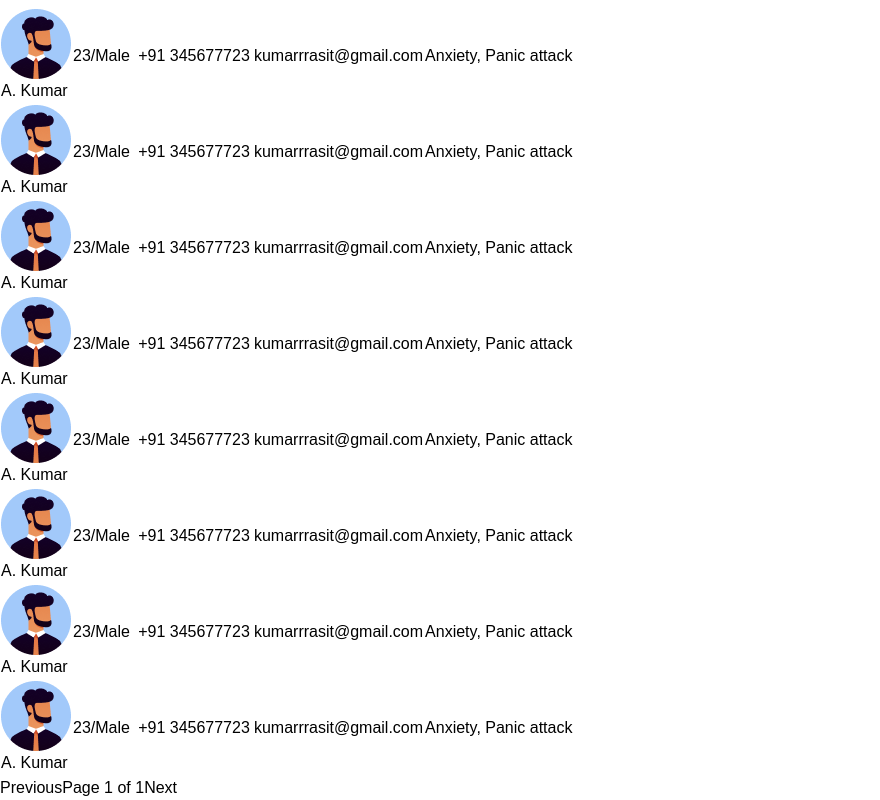
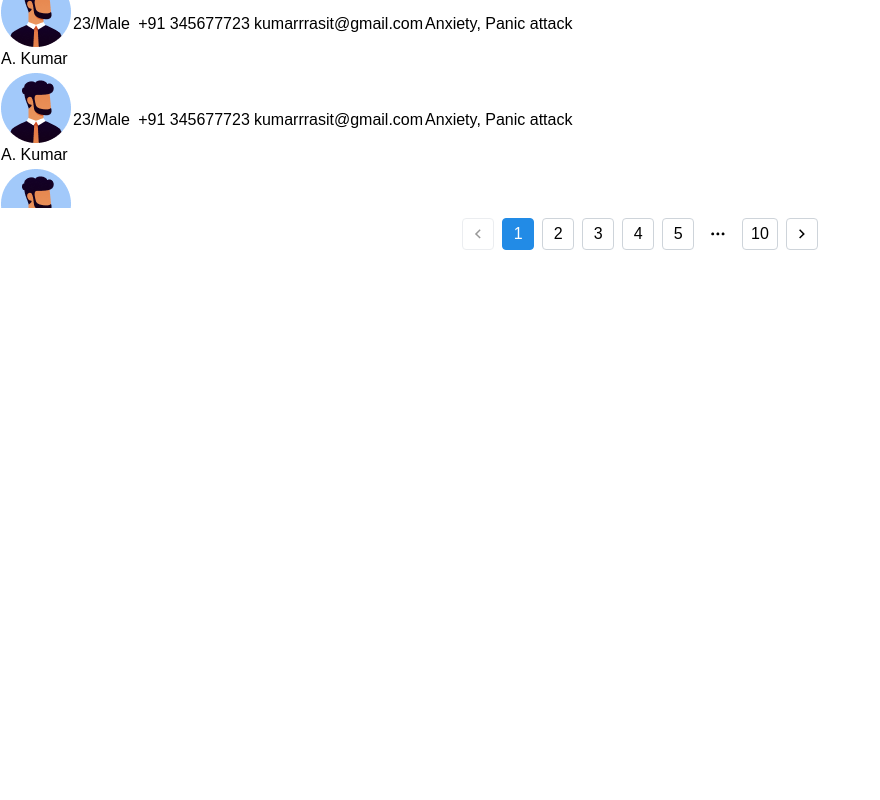
Before and after one commit to divspark/Serene_Minds_Professional2, a React (Vite) app: page /clients in a window 1280 px wide. Shown: the part 1537-2337 px from the top of the page, without its empty margins (0-880 px from the left). After the commit the page ends 1787 px from the top, so only its background shows below. Built offline with nearby package versions, Linux system fonts and the light colour scheme; a web font is replaced by a local one.

Commit message:
CSS fixes

```diff
--- a/package.json
+++ b/package.json
@@ -11,10 +11,10 @@
   },
   "dependencies": {
     "@ericz1803/react-google-calendar": "^4.3.2",
-    "@mantine/charts": "^7.13.2",
     "@mantine/core": "^7.13.2",
     "@mantine/dates": "^7.13.2",
     "@mantine/hooks": "^7.13.2",
+    "@mantine/modals": "^7.13.3",
     "@reduxjs/toolkit": "^2.2.7",
     "@tabler/icons-react": "^3.19.0",
     "@tanstack/react-table": "^8.20.5",
--- a/src/App.jsx
+++ b/src/App.jsx
@@ -1,15 +1,7 @@
-import { MantineProvider } from "@mantine/core";
-import "@mantine/core/styles.css";
-import "@mantine/core/styles.css";
-import "@mantine/dates";
 import AppRouter from "./routes/AppRouter";
 
 function App() {
-  return (
-    <MantineProvider>
-      <AppRouter />
-    </MantineProvider>
-  );
+  return <AppRouter />;
 }
 
 export default App;
--- a/src/components/ClientDetails/ClientInfoCard.jsx
+++ b/src/components/ClientDetails/ClientInfoCard.jsx
@@ -10,6 +10,7 @@ import {
   Avatar,
   ActionIcon,
 } from "@mantine/core";
+import { modals } from "@mantine/modals";
 import {
   BanUser,
   TransferClient,
@@ -26,6 +27,19 @@ export const LabelValueCombo = (label, value) => (
   </Stack>
 );
 export default function ClientInfoCard() {
+  const openModal = () =>
+    modals.openConfirmModal({
+      title: "Please confirm your action",
+      children: (
+        <Text size="sm">
+          This action is so important that you are required to confirm it with a
+          modal. Please click one of these buttons to proceed.
+        </Text>
+      ),
+      labels: { confirm: "Confirm", cancel: "Cancel" },
+      onCancel: () => console.log("Cancel"),
+      onConfirm: () => console.log("Confirmed"),
+    });
   return (
     <Card className="non-padding-card" shadow="xs" radius="lg" withBorder>
       <Flex>
@@ -61,13 +75,20 @@ export default function ClientInfoCard() {
             </ActionIcon>
           </Flex>
         </Stack>
-
         <Stack justify="flex-start" p={10} flex={1}>
           <Flex gap={20} align="center" px={20} justify="flex-end">
-            <ActionIcon variant="white" aria-label="Transfer Client">
+            <ActionIcon
+              onClick={() => openModal()}
+              variant="white"
+              aria-label="Transfer Client"
+            >
               <TransferClient stroke={1.5} />
             </ActionIcon>
-            <ActionIcon variant="white" aria-label="Ban User">
+            <ActionIcon
+              onClick={() => openModal()}
+              variant="white"
+              aria-label="Ban User"
+            >
               <BanUser stroke={1.5} />
             </ActionIcon>
           </Flex>
--- a/src/components/TableHOC.jsx
+++ b/src/components/TableHOC.jsx
@@ -2,7 +2,7 @@
 /* eslint-disable no-unused-vars */
 // src/components/TableHOC.jsx
 
-import React from "react";
+import { ScrollArea, Pagination, Flex } from "@mantine/core";
 import { useNavigate } from "react-router-dom";
 import {
   useReactTable,
@@ -26,7 +26,8 @@ const TableHOC = ({ columns, data, origin }) => {
   };
 
   return (
-    <div className="p-4">
+    <>
+      <ScrollArea h={450}>
         <table className="min-w-full border border-gray-200 rounded-lg shadow-md overflow-hidden">
           <thead>
             {table.getHeaderGroups().map((headerGroup) => (
@@ -34,7 +35,7 @@ const TableHOC = ({ columns, data, origin }) => {
                 {headerGroup.headers.map((header) => (
                   <th
                     key={header.id}
-                  className="border-b border-gray-200 py-5 px-3 text-left text-black text-base font-normal bg-gray-100"
+                    className="border-b border-gray-200 py-5 px-3 text-left text-black text-base bg-gray-100 font-semibold"
                   >
                     {header.isPlaceholder
                       ? null
@@ -52,12 +53,12 @@ const TableHOC = ({ columns, data, origin }) => {
               <tr
                 onClick={() => navigate(`${navigationMap[origin]}/${row.id}`)}
                 key={row.id}
-              className="hover:bg-gray-50 "
+                className="hover:bg-slate-400 hover:cursor-pointer"
               >
                 {row.getVisibleCells().map((cell) => (
                   <td
                     key={cell.id}
-                  className="border-b border-gray-200 p-2 text-gray-600"
+                    className="border-b border-gray-200 p-2 text-gray-600 "
                   >
                     {flexRender(cell.column.columnDef.cell, cell.getContext())}
                   </td>
@@ -66,28 +67,11 @@ const TableHOC = ({ columns, data, origin }) => {
             ))}
           </tbody>
         </table>
-
-      <div className="flex items-center justify-between mt-4">
-        <button
-          className="px-3 py-1 bg-blue-500 text-white rounded"
-          onClick={() => table.previousPage()}
-          disabled={!table.getCanPreviousPage()}
-        >
-          Previous
-        </button>
-        <span className="text-gray-600">
-          Page {table.getState().pagination.pageIndex + 1} of{" "}
-          {table.getPageCount()}
-        </span>
-        <button
-          className="px-3 py-1 bg-blue-500 text-white rounded"
-          onClick={() => table.nextPage()}
-          disabled={!table.getCanNextPage()}
-        >
-          Next
-        </button>
-      </div>
-    </div>
+      </ScrollArea>
+      <Flex justify="center" mt={10}>
+        <Pagination total={10} />
+      </Flex>
+    </>
   );
 };
 
--- a/src/main.jsx
+++ b/src/main.jsx
@@ -1,11 +1,18 @@
 import { StrictMode } from "react";
 import { createRoot } from "react-dom/client";
+import { MantineProvider } from "@mantine/core";
+import { ModalsProvider } from "@mantine/modals";
 import App from "./App.jsx";
+import "@mantine/core/styles.css";
 import "@mantine/dates/styles.css";
 import "./index.css";
 
 createRoot(document.getElementById("root")).render(
   <StrictMode>
-    <App />
+    <MantineProvider>
+      <ModalsProvider>
+        <App />
+      </ModalsProvider>
+    </MantineProvider>
   </StrictMode>
 );
```
Also changed, not shown: 1 other file (tests, documents, lock files or other folders). Lines whose indentation alone changed are shown as unchanged.
